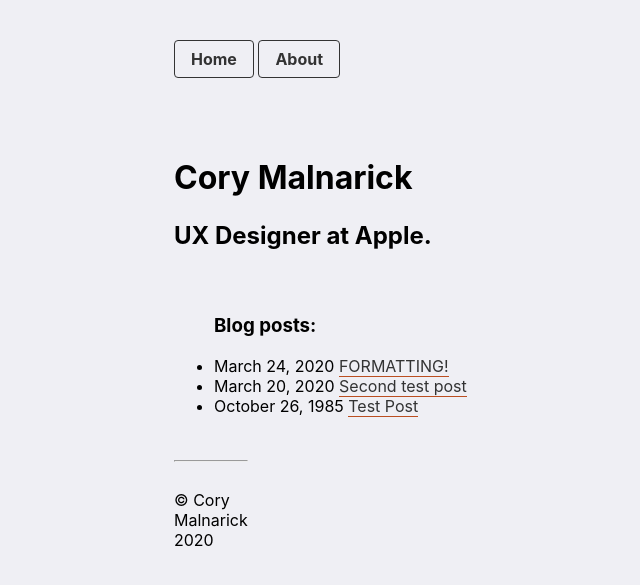
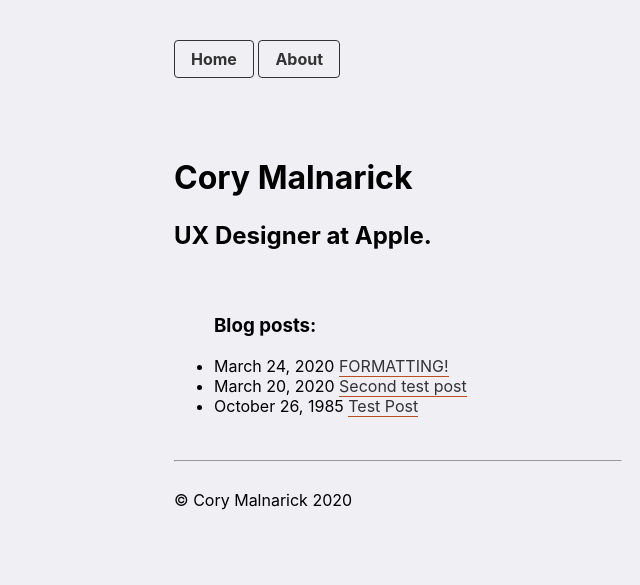
Before and after one commit to foundmonster/foundmonster.github.io, a Jekyll site: the page built from index.html, in a window 1280 px wide. Shown: the top 585 px of the page, without its empty margins (242-882 px from the left). Built offline with Jekyll 4.4.1, drawn with Linux system fonts in a browser that asks for light colours.

Commit message:
maybe the footer width is because i put the footer inside the footer so it was doubling the footer css code

```diff
--- a/_layouts/layout.html
+++ b/_layouts/layout.html
@@ -7,16 +7,23 @@
     <link rel="stylesheet" href="/assets/css/styles.css">
     <meta name="viewport" content="width=device-width, initial-scale=1">
   </head>
+
   <body>
     <header>
+
       {% include navigation.html %}
-      <h1 class="navspacing">{{ page.title }}</h1>
+
+      <h1 class="navspacing">
+      {{ page.title }}
+      </h1>
+
     </header>
+
     <section>
       {{ content }}
     </section>
   </body>
-  <footer>
-      {% include footer.html %}
-    </footer>
+
+{% include footer.html %}
+
 </html>
--- a/_sass/main.scss
+++ b/_sass/main.scss
@@ -60,5 +60,6 @@ a:active {
 }
 
 footer {
-	position: absolute !important;
+	bottom: 0px;
+	z-index: 2;
 }
```
